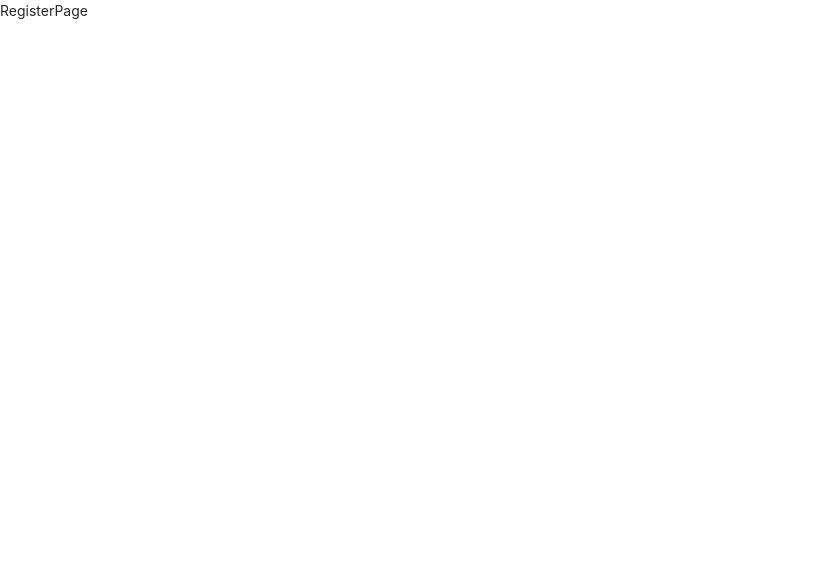
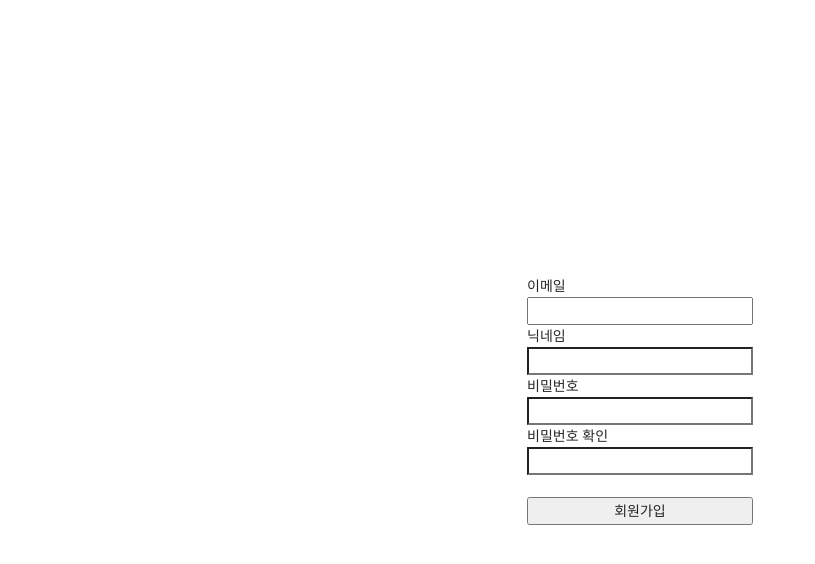
Before and after one commit to ynjnkn/boiler-plate-tutorial, a React (Create React App) app in the folder client/: page /register in a window 1280 px wide. Shown: the top 564 px of the page, without its empty margins (0-815 px from the left). Built offline with nearby package versions, Linux system fonts and the light colour scheme.

Commit message:
노드 리액트 기초 강의 #31 회원 가입 페이지 - 완료

```diff
--- a/client/src/components/views/LoginPage/LoginPage.js
+++ b/client/src/components/views/LoginPage/LoginPage.js
@@ -47,7 +47,7 @@ function LoginPage() {
         <label>비밀번호</label>
         <input type="password" value={password} onChange={onChangePassword} />
         <br />
-        <button>로그인</button>
+        <button type="submit">로그인</button>
       </form>
     </div>
   )
--- a/client/src/components/views/RegisterPage/RegisterPage.js
+++ b/client/src/components/views/RegisterPage/RegisterPage.js
@@ -1,8 +1,86 @@
-import React from 'react'
+import React, { useState } from 'react'
+import { actionCreators as userActions } from "../../../redux/modules/user";
+import { useDispatch } from "react-redux";
+import axios from 'axios';
 
 function RegisterPage() {
+  const dispatch = useDispatch();
+  const [email, setEmail] = useState("");
+  const [nickname, setNickname] = useState("");
+  const [password, setPassword] = useState("");
+  const [passwordCheck, setPasswordCheck] = useState("");
+
+  const onChangeEmail = (event) => {
+    setEmail(event.currentTarget.value);
+  }
+
+  const onChangeNickname = (event) => {
+    setNickname(event.currentTarget.value);
+  }
+
+  const onChangePassword = (event) => {
+    setPassword(event.currentTarget.value);
+  }
+
+  const onChangePasswordCheck = (event) => {
+    setPasswordCheck(event.currentTarget.value);
+  }
+
+  const onSubmitHandler = (event) => {
+    event.preventDefault();
+
+    if (password !== passwordCheck) {
+      return alert("비밀번호와 비밀번호 확인은 같아야 합니다.");
+    };
+
+    let registerRequestBody = {
+      email,
+      name: nickname,
+      password,
+    }
+
+    axios.post('http://localhost:5000/api/users/register', registerRequestBody)
+      .then((response) => {
+        window.location.href = "/login"
+      })
+      .catch((error) => {
+        alert(error.response);
+      })
+
+  }
+
   return (
-    <div>RegisterPage</div>
+    <div
+      style={{
+        display: "flex",
+        justifyContent: "center",
+        alignItems: "center",
+        width: "100%",
+        height: "100vh",
+      }}
+    >
+      <form
+        onSubmit={onSubmitHandler}
+        style={{
+          display: "flex",
+          flexDirection: "column",
+        }}
+      >
+        <label>이메일</label>
+        <input type="email" value={email} onChange={onChangeEmail} />
+
+        <label>닉네임</label>
+        <input type="text" value={nickname} onChange={onChangeNickname} />
+
+        <label>비밀번호</label>
+        <input type="password" value={password} onChange={onChangePassword} />
+
+        <label>비밀번호 확인</label>
+        <input type="password" value={passwordCheck} onChange={onChangePasswordCheck} />
+        <br />
+        <button type="submit">회원가입</button>
+      </form>
+    </div>
   )
 }
 
--- a/client/src/redux/modules/user.js
+++ b/client/src/redux/modules/user.js
@@ -18,8 +18,6 @@ const logIn = createAction(LOG_IN, (user) => ({ user }));
 // *** MIDDLEWARES ***
 const loginMiddleware = (loginRequestBody) => {
     return (dispatch, getState, { history }) => {
-        // console.log("loginMiddleware 연결");
-        // console.log("loginRequestBody", loginRequestBody);
         axios.post('http://localhost:5000/api/users/login', loginRequestBody)
             .then((response) => {
                 let token = response.data;
@@ -31,6 +29,7 @@ const loginMiddleware = (loginRequestBody) => {
             })
     };
 };
+
 
 
 // *** REDUCER ***
@@ -53,6 +52,5 @@ export default handleActions(
 
 
 export const actionCreators = {
-    logIn,
     loginMiddleware,
 };
```
